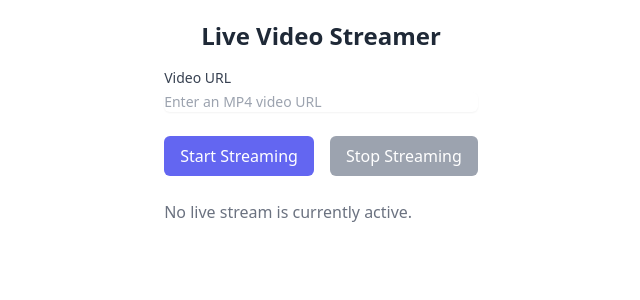
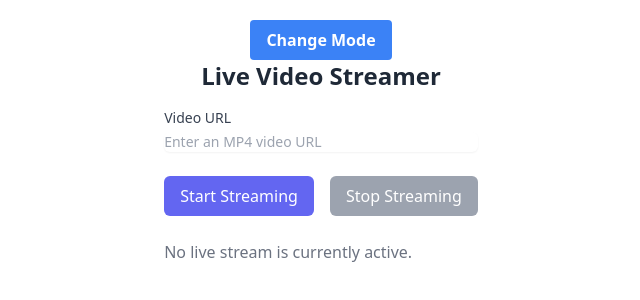
Before and after one commit to ezou626/cis5810finalproject, a React (Vite) app in the folder client/: page / in a window 1280 px wide. Shown: the top 300 px of the page, without its empty margins (319-959 px from the left). Built offline with nearby package versions, Linux system fonts and the light colour scheme; no server answers.

Commit message:
add caption reader component

```diff
--- a/client/src/App.jsx
+++ b/client/src/App.jsx
@@ -1,9 +1,22 @@
-import React from "react";
+import React, { useState } from "react";
 import VideoStreamer from "./components/VideoStreamer";
+import CaptionReader from "./components/CaptionReader";
 
 export default function App() {
+
+  const [video, setVideo] = useState(true);
+
   return <main className="flex flex-col items-center p-5">
+    <button
+    className="bg-blue-500 hover:bg-blue-700 text-white font-bold py-2 px-4 rounded"
+    onClick={() => {setVideo(!video);}}
+    >
+      Change Mode
+    </button>
     <h1 className="text-2xl font-bold text-gray-800">Live Video Streamer</h1>
-    <VideoStreamer></VideoStreamer>
+    {video ? <VideoStreamer></VideoStreamer>
+    : <CaptionReader
+      videoUrl={'http://commondatastorage.googleapis.com/gtv-videos-bucket/sample/BigBuckBunny.mp4'}
+    ></CaptionReader>}
   </main>
 }
```
